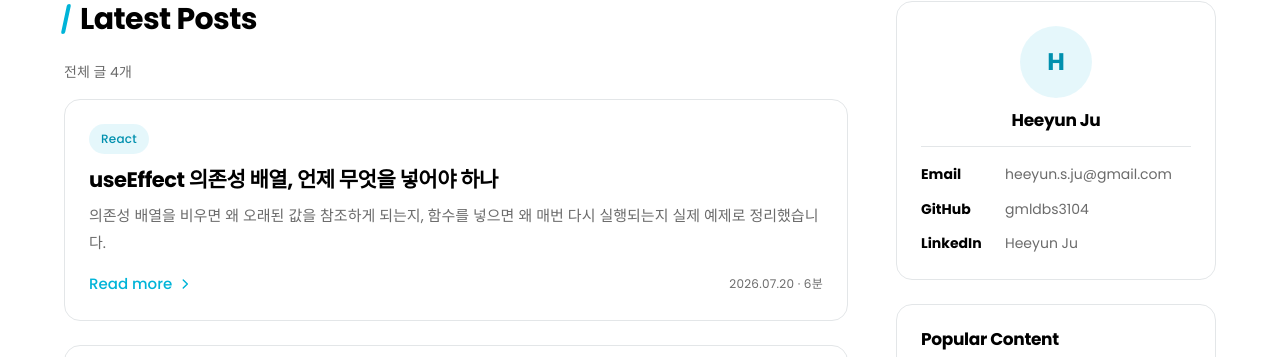
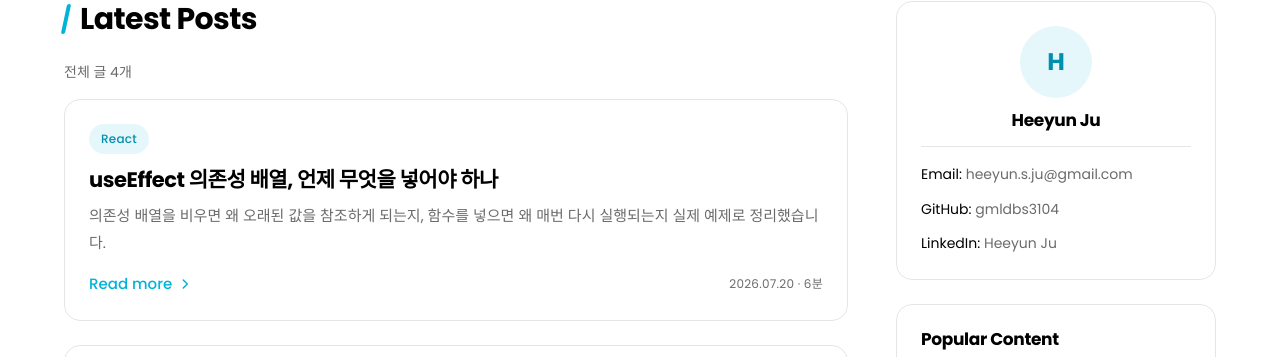
Before and after one commit to gmldbs3104/gmldbs3104.github.io, a Jekyll site: the page built from index.html, in a window 1280 px wide. Shown: the part 451-808 px from the top of the page. Built offline with Jekyll 4.4.1, drawn with Linux system fonts in a browser that asks for light colours; some web fonts are replaced.

Commit message:
Format sidebar contacts as 'Label: value' and bust CSS cache

```diff
--- a/_includes/head.html
+++ b/_includes/head.html
@@ -19,6 +19,6 @@
 <link rel="preconnect" href="https://fonts.gstatic.com" crossorigin>
 <link rel="preconnect" href="https://cdn.jsdelivr.net" crossorigin>
 
-<link rel="stylesheet" href="{{ '/assets/css/main.css' | relative_url }}">
+<link rel="stylesheet" href="{{ '/assets/css/main.css' | relative_url }}?v={{ site.time | date: '%s' }}">
 <link rel="alternate" type="application/atom+xml" title="{{ site.title }}" href="{{ '/feed.xml' | relative_url }}">
 {%- feed_meta -%}
--- a/_includes/sidebar.html
+++ b/_includes/sidebar.html
@@ -21,22 +21,13 @@
 
     <ul class="profile-links">
       {%- if site.author.email %}
-      <li>
-        <span class="profile-link-label">Email</span>
-        <a href="mailto:{{ site.author.email }}">{{ site.author.email }}</a>
-      </li>
+      <li>Email: <a href="mailto:{{ site.author.email }}">{{ site.author.email }}</a></li>
       {%- endif %}
       {%- if site.social.github %}
-      <li>
-        <span class="profile-link-label">GitHub</span>
-        <a href="https://github.com/{{ site.social.github }}" rel="me noopener">{{ site.social.github }}</a>
-      </li>
+      <li>GitHub: <a href="https://github.com/{{ site.social.github }}" rel="me noopener">{{ site.social.github }}</a></li>
       {%- endif %}
       {%- if site.social.linkedin %}
-      <li>
-        <span class="profile-link-label">LinkedIn</span>
-        <a href="https://www.linkedin.com/in/{{ site.social.linkedin }}/" rel="me noopener">{{ site.author.name }}</a>
-      </li>
+      <li>LinkedIn: <a href="https://www.linkedin.com/in/{{ site.social.linkedin }}/" rel="me noopener">{{ site.author.name }}</a></li>
       {%- endif %}
     </ul>
   </section>
--- a/assets/css/main.css
+++ b/assets/css/main.css
@@ -684,19 +684,10 @@ code, pre { font-family: var(--font-mono); font-size: 0.9em; }
   text-align: left;
 }
 .profile-links li {
-  display: flex;
-  gap: var(--sp-3);
   font-size: var(--fs-sm);
+  overflow-wrap: anywhere;
 }
-.profile-link-label {
-  flex: 0 0 4.5rem;
-  font-weight: 600;
-}
-.profile-links a {
-  min-width: 0;
-  overflow-wrap: anywhere;
-  color: var(--color-text-muted);
-}
+.profile-links a { color: var(--color-text-muted); }
 .profile-links a:hover { color: var(--color-primary); }
 
 /* ==============================================================
```
